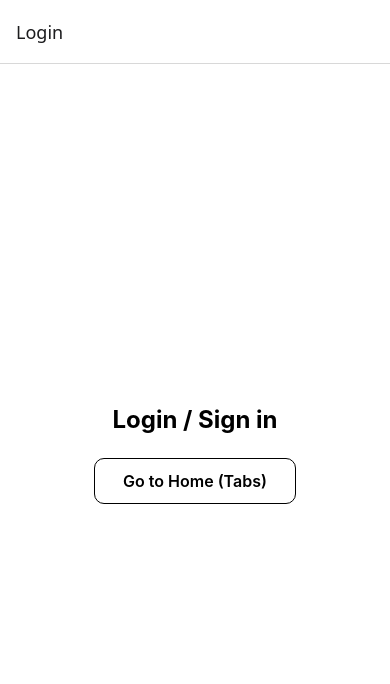
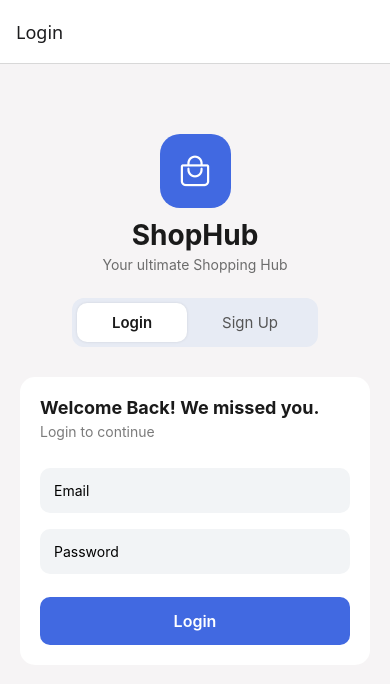
Before and after one commit to mahekgupta12/ShopHub, a React Native app: screen /Login in a window 390 px wide. Shown: the top 684 px of the page. Built offline with nearby package versions, Linux system fonts and the light colour scheme.

Commit message:
created UI of LoginScreen

```diff
--- a/package.json
+++ b/package.json
@@ -18,7 +18,8 @@
     "react": "19.1.1",
     "react-native": "0.82.1",
     "react-native-safe-area-context": "^5.6.2",
-    "react-native-screens": "^4.18.0"
+    "react-native-screens": "^4.18.0",
+    "react-native-vector-icons": "^10.3.0"
   },
   "devDependencies": {
     "@babel/core": "^7.25.2",
@@ -33,6 +34,7 @@
     "@react-native/typescript-config": "0.82.1",
     "@types/jest": "^29.5.13",
     "@types/react": "^19.1.1",
+    "@types/react-native-vector-icons": "^6.4.18",
     "@types/react-test-renderer": "^19.1.0",
     "eslint": "^8.19.0",
     "jest": "^29.6.3",
--- a/src/Navigation/RootStack.tsx
+++ b/src/Navigation/RootStack.tsx
@@ -11,11 +11,7 @@ export default function RootStack() {
   return (
     <Stack.Navigator initialRouteName="Login">
       <Stack.Screen name="Login" component={LoginScreen} options={{ title: "Login" }} />
-      <Stack.Screen
-        name="MainTabs"
-        component={BottomTabs}
-        options={{ headerShown: false }}
-      />
+      <Stack.Screen name="MainTabs" component={BottomTabs} options={{ headerShown: false }} />
     </Stack.Navigator>
   );
 }
--- a/src/Screens/Auth/LoginScreen.tsx
+++ b/src/Screens/Auth/LoginScreen.tsx
@@ -1,33 +1,196 @@
-// this is login screenimport React from "react";
-import { View, Text, TouchableOpacity, StyleSheet } from "react-native";
+import React, { useState } from "react";
+import { View, Text, TextInput, TouchableOpacity, StyleSheet } from "react-native";
 import { useNavigation } from "@react-navigation/native";
-import type { NativeStackNavigationProp } from "@react-navigation/native-stack";
-import type { RootStackParamList } from "../../Navigation/types"; // <-- capital N
-
-type Nav = NativeStackNavigationProp<RootStackParamList, "Login">;
+import Ionicons from "react-native-vector-icons/Ionicons";
 
 export default function LoginScreen() {
-  const navigation = useNavigation<Nav>();
+  const [activeTab, setActiveTab] = useState("login");
+  const navigation = useNavigation<any>();
 
-  const goToHome = () => {
-    // after “login”, go to the tab navigator
-    navigation.replace("MainTabs");
+  const handleSubmit = () => {
+    navigation.navigate("MainTabs");
   };
 
   return (
     <View style={styles.container}>
-      <Text style={styles.title}>Login / Sign in</Text>
 
-      <TouchableOpacity style={styles.button} onPress={goToHome} activeOpacity={0.85}>
-        <Text style={styles.buttonText}>Go to Home (Tabs)</Text>
-      </TouchableOpacity>
+      {/* Logo & App Name */}
+      <View style={styles.headerContainer}>
+        <View style={styles.logo}>
+          <Ionicons name="bag-handle-outline" size={35} color="#ffffff" />
+        </View>
+        <Text style={styles.appName}>ShopHub</Text>
+        <Text style={styles.tagline}>Your ultimate Shopping Hub</Text>
+      </View>
+
+      {/* Toggle Buttons */}
+      <View style={styles.tabContainer}>
+        <TouchableOpacity
+          style={[styles.tabButton, activeTab === "login" && styles.activeTab]}
+          onPress={() => setActiveTab("login")}
+        >
+          <Text style={[styles.tabText, activeTab === "login" && styles.activeTabText]}>
+            Login
+          </Text>
+        </TouchableOpacity>
+
+        <TouchableOpacity
+          style={[styles.tabButton, activeTab === "signup" && styles.activeTab]}
+          onPress={() => setActiveTab("signup")}
+        >
+          <Text style={[styles.tabText, activeTab === "signup" && styles.activeTabText]}>
+            Sign Up
+          </Text>
+        </TouchableOpacity>
+      </View>
+
+      {/* Form */}
+      <View style={styles.formBox}>
+        {activeTab === "signup" && (
+          <Text style={styles.title}>Create Account</Text>
+        )}
+
+        {activeTab === "login" && (
+          <Text style={styles.title}>Welcome Back! We missed you.</Text>
+        )}
+
+        <Text style={styles.subtitle}>
+          {activeTab === "signup"
+            ? "Sign up to start shopping"
+            : "Login to continue"}
+        </Text>
+
+        {activeTab === "signup" && (
+          <>
+            <TextInput
+              placeholder="Full Name"
+              style={styles.input}
+            />
+          </>
+        )}
+
+        <TextInput
+          placeholder="Email"
+          keyboardType="email-address"
+          style={styles.input}
+        />
+
+        <TextInput
+          placeholder="Password"
+          secureTextEntry
+          style={styles.input}
+        />
+
+        {/* Submit Button → now navigates to HomeScreen */}
+        <TouchableOpacity style={styles.submitBtn} onPress={handleSubmit}>
+          <Text style={styles.submitText}>
+            {activeTab === "signup" ? "Sign Up" : "Login"}
+          </Text>
+        </TouchableOpacity>
+      </View>
     </View>
   );
 }
 
 const styles = StyleSheet.create({
-  container: { flex: 1, paddingHorizontal: 24, justifyContent: "center", alignItems: "center", backgroundColor: "#fff" },
-  title: { fontSize: 24, fontWeight: "700", marginBottom: 24 },
-  button: { paddingVertical: 12, paddingHorizontal: 28, borderRadius: 10, borderWidth: 1 },
-  buttonText: { fontSize: 16, fontWeight: "600" },
+  container: { flex: 1, backgroundColor: "#f6f4f5ff", padding: 20 },
+
+  headerContainer: {
+    alignItems: "center",
+    marginTop: 50,
+  },
+
+  logo: {
+    backgroundColor: "#4169E1",
+    padding: 18,
+    borderRadius: 20,
+    marginBottom: 10,
+  },
+
+  appName: {
+    fontSize: 28,
+    fontWeight: "700",
+    color: "#1a1a1a",
+  },
+
+  tagline: {
+    fontSize: 14,
+    color: "#6c6c6c",
+    marginTop: 4,
+  },
+
+  tabContainer: {
+    flexDirection: "row",
+    backgroundColor: "#e7ebf4",
+    padding: 5,
+    borderRadius: 12,
+    marginTop: 25,
+    alignSelf: "center",
+  },
+
+  tabButton: {
+    paddingVertical: 10,
+    paddingHorizontal: 35,
+    borderRadius: 10,
+  },
+
+  activeTab: {
+    backgroundColor: "#ffffff",
+    shadowColor: "#000",
+    shadowOpacity: 0.1,
+    shadowRadius: 3,
+    elevation: 3,
+  },
+
+  tabText: {
+    fontSize: 15,
+    color: "#555",
+  },
+
+  activeTabText: {
+    color: "#1a1a1a",
+    fontWeight: "600",
+  },
+
+  formBox: {
+    marginTop: 30,
+    backgroundColor: "#ffffff",
+    padding: 20,
+    borderRadius: 15,
+    elevation: 2,
+  },
+
+  title: {
+    fontSize: 18,
+    fontWeight: "700",
+    color: "#1a1a1a",
+  },
+
+  subtitle: {
+    fontSize: 14,
+    color: "#7b7b7b",
+    marginTop: 5,
+    marginBottom: 20,
+  },
+
+  input: {
+    backgroundColor: "#f2f4f6",
+    padding: 14,
+    borderRadius: 10,
+    marginVertical: 8,
+  },
+
+  submitBtn: {
+    backgroundColor: "#4169E1",
+    padding: 14,
+    borderRadius: 10,
+    marginTop: 15,
+  },
+
+  submitText: {
+    color: "#fff",
+    fontSize: 16,
+    textAlign: "center",
+    fontWeight: "600",
+  },
 });
```
Also changed, not shown: App.tsx (line endings or trailing spaces), 1 other file (tests, documents, lock files or other folders).
